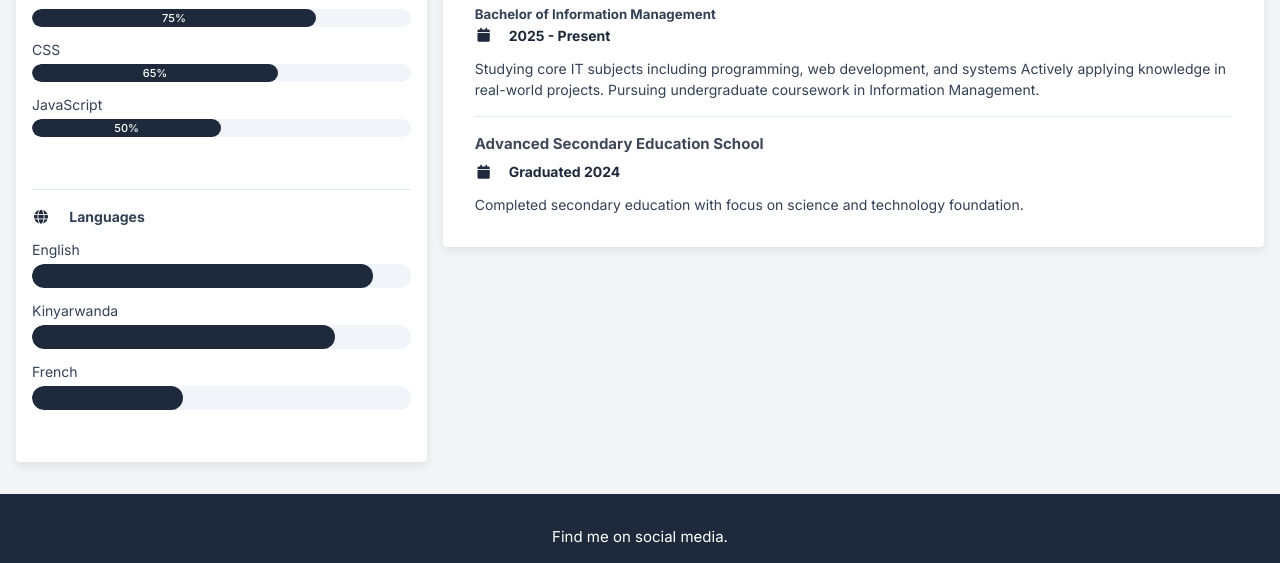
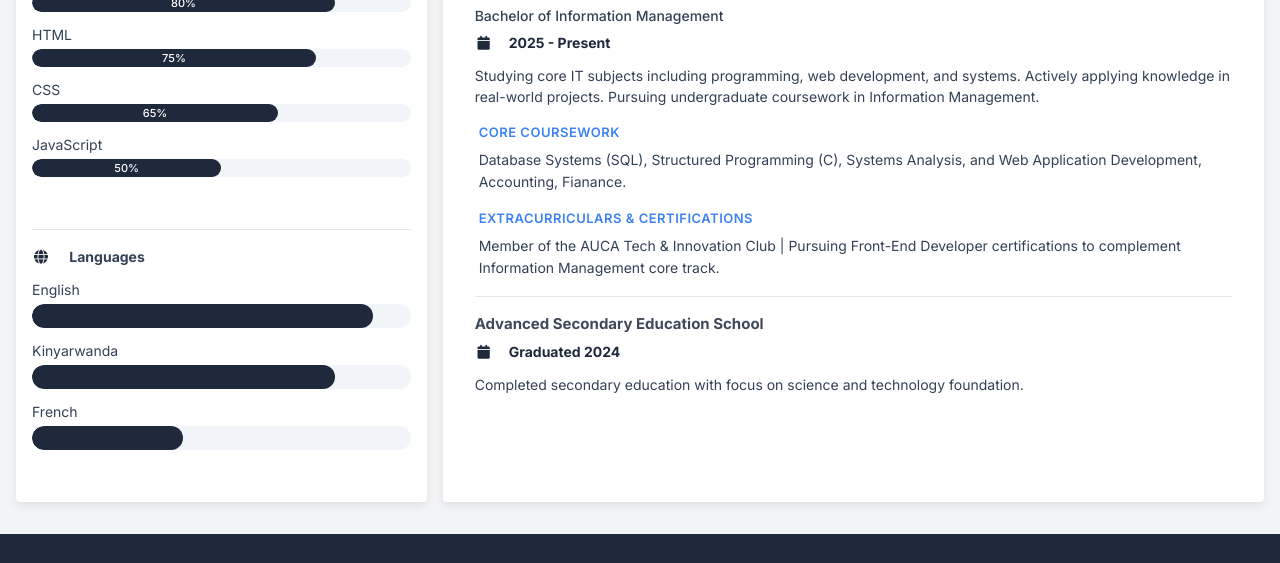
Before and after one commit to marquise-ange/Resume-Website., a plain HTML site: page index.html in a window 1280 px wide. Shown: the part 613-1176 px from the top of the page. Drawn offline with Linux system fonts and the light colour scheme.

Commit message:
Final Design

```diff
--- a/index.html
+++ b/index.html
@@ -10,9 +10,7 @@
     <link rel="preconnect" href="https://fonts.gstatic.com" crossorigin>
 
     <link href="https://fonts.googleapis.com/css2?family=Inter:wght@300;400;500;600;700&display=swap" rel="stylesheet">
-
     <link rel="stylesheet" href="https://cdnjs.cloudflare.com/ajax/libs/font-awesome/6.4.0/css/all.min.css">
-
     <link rel="stylesheet" href="style.css">
 </head>
 
@@ -22,7 +20,6 @@
 
         <div class="resume-grid">
 
-            <!-- LEFT SIDE -->
             <aside class="left-column">
 
                 <div class="profile-card">
@@ -66,53 +63,36 @@
                             </b>
                         </p>
 
-                        <!-- Skills -->
-
                         <div class="skill-group">
                             <p>C Programming</p>
-
                             <div class="progress-track">
-                                <div class="progress-bar" style="width:80%">
-                                    80%
-                                </div>
+                                <div class="progress-bar" style="width:80%">80%</div>
                             </div>
                         </div>
 
                         <div class="skill-group">
                             <p>HTML</p>
-
                             <div class="progress-track">
-                                <div class="progress-bar" style="width:75%">
-                                    75%
-                                </div>
+                                <div class="progress-bar" style="width:75%">75%</div>
                             </div>
                         </div>
 
                         <div class="skill-group">
                             <p>CSS</p>
-
                             <div class="progress-track">
-                                <div class="progress-bar" style="width:65%">
-                                    65%
-                                </div>
+                                <div class="progress-bar" style="width:65%">65%</div>
                             </div>
                         </div>
 
                         <div class="skill-group">
                             <p>JavaScript</p>
-
                             <div class="progress-track">
-                                <div class="progress-bar" style="width:50%">
-                                    50%
-                                </div>
+                                <div class="progress-bar" style="width:50%">50%</div>
                             </div>
                         </div>
 
                         <br>
-
                         <hr class="section-divider">
-
-                        <!-- Languages -->
 
                         <p class="section-subtitle">
                             <b>
@@ -123,7 +103,6 @@
 
                         <div class="language-group">
                             <p>English</p>
-
                             <div class="progress-track">
                                 <div class="progress-bar no-text" style="width:90%"></div>
                             </div>
@@ -131,7 +110,6 @@
 
                         <div class="language-group">
                             <p>Kinyarwanda</p>
-
                             <div class="progress-track">
                                 <div class="progress-bar no-text" style="width:80%"></div>
                             </div>
@@ -139,7 +117,6 @@
 
                         <div class="language-group">
                             <p>French</p>
-
                             <div class="progress-track">
                                 <div class="progress-bar no-text" style="width:40%"></div>
                             </div>
@@ -152,11 +129,7 @@
 
             </aside>
 
-            <!-- RIGHT SIDE -->
-
             <main class="right-column">
-
-                <!-- WORK EXPERIENCE -->
 
                 <section class="content-block shadow-card">
 
@@ -166,66 +139,50 @@
                     </h2>
 
                     <div class="timeline-block">
-
                         <h5 class="position-title">
                             <b>Front end developer/student</b>
                         </h5>
-
                         <h6 class="date-range">
                             <i class="fa fa-calendar detail-icon"></i>
                             Jan 2025 -
                             <span class="badge">Current</span>
                         </h6>
-
                         <p>
                             Lead overall business strategy, regional tour logistics,
                             and promotional campaigns.
                         </p>
-
                         <hr class="item-divider">
-
                     </div>
 
                     <div class="timeline-block">
-
                         <h5 class="position-title">
                             <b>digital marketing / Noirframe</b>
                         </h5>
-
                         <h6 class="date-range">
                             <i class="fa fa-calendar detail-icon"></i>
                             Aug 2024 - Jan 2025
                         </h6>
-
                         <p>
                             Worked on branding concepts and digital design for small projects
                         </p>
-
                         <hr class="item-divider">
-
                     </div>
 
                     <div class="timeline-block">
-
                         <h5 class="position-title">
                             <b>Academic Projects Coordinator</b>
                         </h5>
-
                         <h6 class="date-range">
                             <i class="fa fa-calendar detail-icon"></i>
                             Feb 2025 - Jul 2025
                         </h6>
-
                         <p>
-                            Handled team communications and task tracking.Built experience in entrepreneurship
+                            Handled team communications and task tracking. Built experience in entrepreneurship
                             and creative problem solving.
                         </p>
-
                     </div>
 
                 </section>
-
-                <!-- EDUCATION -->
 
                 <section class="content-block shadow-card">
 
@@ -234,12 +191,15 @@
                         Education
                     </h2>
 
+                    <!-- AUCA MAIN BLOCK -->
                     <div class="timeline-block">
-
                         <h5 class="position-title">
-                            <b>Adventist University of Central Africa (AUCA) </b>
-                            <h5>Bachelor of Information Management</h5>
+                            <b>Adventist University of Central Africa (AUCA)</b>
                         </h5>
+                        <span
+                            style="font-size: 14px; font-weight: 500; display: block; margin-bottom: 6px; color: var(--text-dark);">
+                            Bachelor of Information Management
+                        </span>
 
                         <h6 class="date-range">
                             <i class="fa fa-calendar detail-icon"></i>
@@ -247,71 +207,65 @@
                         </h6>
 
                         <p>
-                            Studying core IT subjects including programming, web development, and systems
+                            Studying core IT subjects including programming, web development, and systems.
                             Actively applying knowledge in real-world projects. Pursuing undergraduate coursework in
                             Information Management.
                         </p>
 
+                        <!-- SUB-ITEM 1: COURSEWORK (Added for clean spacing) -->
+                        <div class="education-extra">
+                            <h6 class="extra-title">Core Coursework</h6>
+                            <p class="extra-text">
+                                Database Systems (SQL), Structured Programming (C), Systems Analysis, and Web
+                                Application Development, Accounting, Fianance.
+                            </p>
+                        </div>
+
+                        <!-- SUB-ITEM 2: EXTRACURRICULARS -->
+                        <div class="education-extra">
+                            <h6 class="extra-title">Extracurriculars & Certifications</h6>
+                            <p class="extra-text">
+                                Member of the AUCA Tech & Innovation Club | Pursuing Front-End Developer certifications
+                                to complement Information Management core track.
+                            </p>
+                        </div>
+
+                        <!-- Divider separating universities cleanly -->
                         <hr class="item-divider">
-
                     </div>
 
+                    <!-- SECONDARY SCHOOL BLOCK -->
                     <div class="timeline-block">
-
                         <h5 class="position-title">
                             <b>Advanced Secondary Education School</b>
                         </h5>
-
                         <h6 class="date-range">
                             <i class="fa fa-calendar detail-icon"></i>
                             Graduated 2024
                         </h6>
-
                         <p>
                             Completed secondary education with focus on science and technology foundation.
                         </p>
-
                     </div>
 
-
                 </section>
-
             </main>
 
         </div>
 
     </div>
 
-    <!-- FOOTER -->
-
     <footer class="site-footer">
-
         <p>Find me on social media.</p>
-
         <div class="social-links">
-
-            <a href="#">
-                <i class="fa-brands fa-facebook"></i>
-            </a>
-
-            <a href="#">
-                <i class="fa-brands fa-instagram"></i>
-            </a>
-
-            <a href="#">
-                <i class="fa-brands fa-linkedin"></i>
-            </a>
-
-            <a href="#">
-                <i class="fa-brands fa-github"></i>
-            </a>
-
+            <a href="#"><i class="fa-brands fa-facebook"></i></a>
+            <a href="#"><i class="fa-brands fa-instagram"></i></a>
+            <a href="#"><i class="fa-brands fa-linkedin"></i></a>
+            <a href="#"><i class="fa-brands fa-github"></i></a>
         </div>
-
         <p class="credit-text">
             Designed Ange Marquise
         </p>
-
     </footer>
 
 </body>
--- a/style.css
+++ b/style.css
@@ -9,7 +9,6 @@
 }
 
 /* RESET */
-
 * {
     margin: 0;
     padding: 0;
@@ -17,7 +16,6 @@
 }
 
 /* BODY */
-
 body {
     font-family: "Inter", sans-serif;
     background-color: var(--bg-main);
@@ -26,36 +24,36 @@
 }
 
 /* PAGE */
-
 .page-container {
     max-width: 1400px;
     margin: 20px auto 0 auto;
     padding: 0 16px;
 }
 
-/* GRID */
-
+/* GRID & ALIGNMENT FIX */
 .resume-grid {
     display: grid;
     grid-template-columns: 1fr 2fr;
     gap: 16px;
-    align-items: start;
+    align-items: stretch;
+    /* Stretches columns to equal height to eliminate the bottom gap */
 }
 
 /* LEFT COLUMN */
-
 .left-column {
     width: 100%;
 }
 
-/* RIGHT COLUMN */
-
+/* RIGHT COLUMN FIX */
 .right-column {
     width: 100%;
+    display: flex;
+    flex-direction: column;
+    gap: 16px;
+    /* Spaces the Work Experience and Education blocks perfectly */
 }
 
 /* PROFILE CARD */
-
 .profile-card {
     background-color: var(--card-white);
     border-radius: 4px;
@@ -63,12 +61,12 @@
     overflow: hidden;
 }
 
-/* IMAGE */
-
+/* IMAGE ENHANCEMENTS & RESPONSIVENESS */
 .image-container {
     position: relative;
     width: 100%;
-    height: 320px;
+    height: 360px;
+    /* Boosted slightly to give your image an open, striking look */
     overflow: hidden;
     background-color: var(--color-primary);
 }
@@ -78,10 +76,11 @@
     height: 100%;
     object-fit: cover;
     object-position: center top;
+    /* Boosts image lighting and contrast natively in the browser */
+    filter: brightness(1.18) contrast(1.04) saturate(1.05);
 }
 
 /* NAME OVERLAY */
-
 .name-overlay {
     position: absolute;
     bottom: 0;
@@ -98,7 +97,6 @@
 }
 
 /* PROFILE DETAILS */
-
 .profile-details {
     padding: 16px;
 }
@@ -110,7 +108,6 @@
 }
 
 /* ICONS */
-
 .detail-icon {
     margin-right: 16px;
     color: var(--color-primary);
@@ -119,7 +116,6 @@
 }
 
 /* DIVIDER */
-
 .section-divider {
     border: 0;
     border-top: 1px solid var(--border-light);
@@ -127,14 +123,12 @@
 }
 
 /* SECTION TITLE */
-
 .section-subtitle {
     font-size: 18px;
     margin-bottom: 16px;
 }
 
 /* SKILLS */
-
 .skill-group,
 .language-group {
     margin-bottom: 12px;
@@ -147,7 +141,6 @@
 }
 
 /* PROGRESS BAR */
-
 .progress-track {
     background-color: #f1f5f9;
     border-radius: 16px;
@@ -169,7 +162,6 @@
 }
 
 /* LANGUAGE BAR */
-
 .language-group .progress-track {
     height: 24px;
 }
@@ -178,23 +170,50 @@
     height: 24px;
 }
 
-/* RIGHT SIDE CONTENT */
-
+/* RIGHT SIDE CONTENT - GAP FIX */
 .content-block {
     background-color: var(--card-white);
     padding: 16px;
-    margin-bottom: 16px;
     border-radius: 4px;
 }
 
+/* Tells the Education block to seamlessly expand and absorb the remaining height */
+.right-column section:last-child {
+    flex-grow: 1;
+    margin-bottom: 0;
+}
+
+/* EDUCATION EXTRA SECTION */
+
+.education-extra {
+    margin-top: 16px;
+    /* Adds space above each sub-item block */
+    padding-left: 4px;
+    /* Slightly indents them for clean hierarchy */
+}
+
+.education-extra .extra-title {
+    font-size: 13px;
+    color: var(--color-accent);
+    margin-bottom: 6px;
+    /* Spaces title from its paragraph */
+    font-weight: 600;
+    text-transform: uppercase;
+    letter-spacing: 0.5px;
+}
+
+.education-extra .extra-text {
+    font-size: 14px;
+    color: var(--text-dark);
+    line-height: 1.6;
+}
+
 /* SHADOW */
-
 .shadow-card {
     box-shadow: 0 4px 10px rgba(0, 0, 0, 0.08);
 }
 
 /* MAIN TITLES */
-
 .main-title {
     color: var(--text-light);
     font-size: 30px;
@@ -205,21 +224,18 @@
 }
 
 /* TITLE ICON */
-
 .title-icon {
     margin-right: 16px;
     color: var(--color-primary);
 }
 
 /* TIMELINE */
-
 .timeline-block {
     padding: 0 16px;
     margin-bottom: 16px;
 }
 
 /* POSITION TITLE */
-
 .position-title {
     font-size: 15px;
     color: #1e293b;
@@ -228,7 +244,6 @@
 }
 
 /* DATE */
-
 .date-range {
     color: var(--color-primary);
     font-size: 14px;
@@ -238,7 +253,6 @@
 }
 
 /* BADGE */
-
 .badge {
     background-color: var(--color-primary);
     color: #ffffff;
@@ -249,14 +263,12 @@
 }
 
 /* PARAGRAPH */
-
 .timeline-block p {
     font-size: 14px;
     color: var(--text-dark);
 }
 
 /* ITEM DIVIDER */
-
 .item-divider {
     border: 0;
     border-top: 1px solid var(--border-light);
@@ -264,7 +276,6 @@
 }
 
 /* FOOTER */
-
 .site-footer {
     background-color: var(--color-primary);
     color: #ffffff;
@@ -296,7 +307,7 @@
 }
 
 /* =========================
-   RESPONSIVE DESIGN (BOTTOM)
+   RESPONSIVE DESIGN (UPDATED)
    ========================= */
 
 @media (max-width: 1024px) {
@@ -305,7 +316,7 @@
     }
 
     .image-container {
-        height: 280px;
+        height: 320px;
     }
 
     .main-title {
@@ -319,7 +330,7 @@
     }
 
     .image-container {
-        height: 240px;
+        height: 500px;
     }
 
     .main-title {
```
